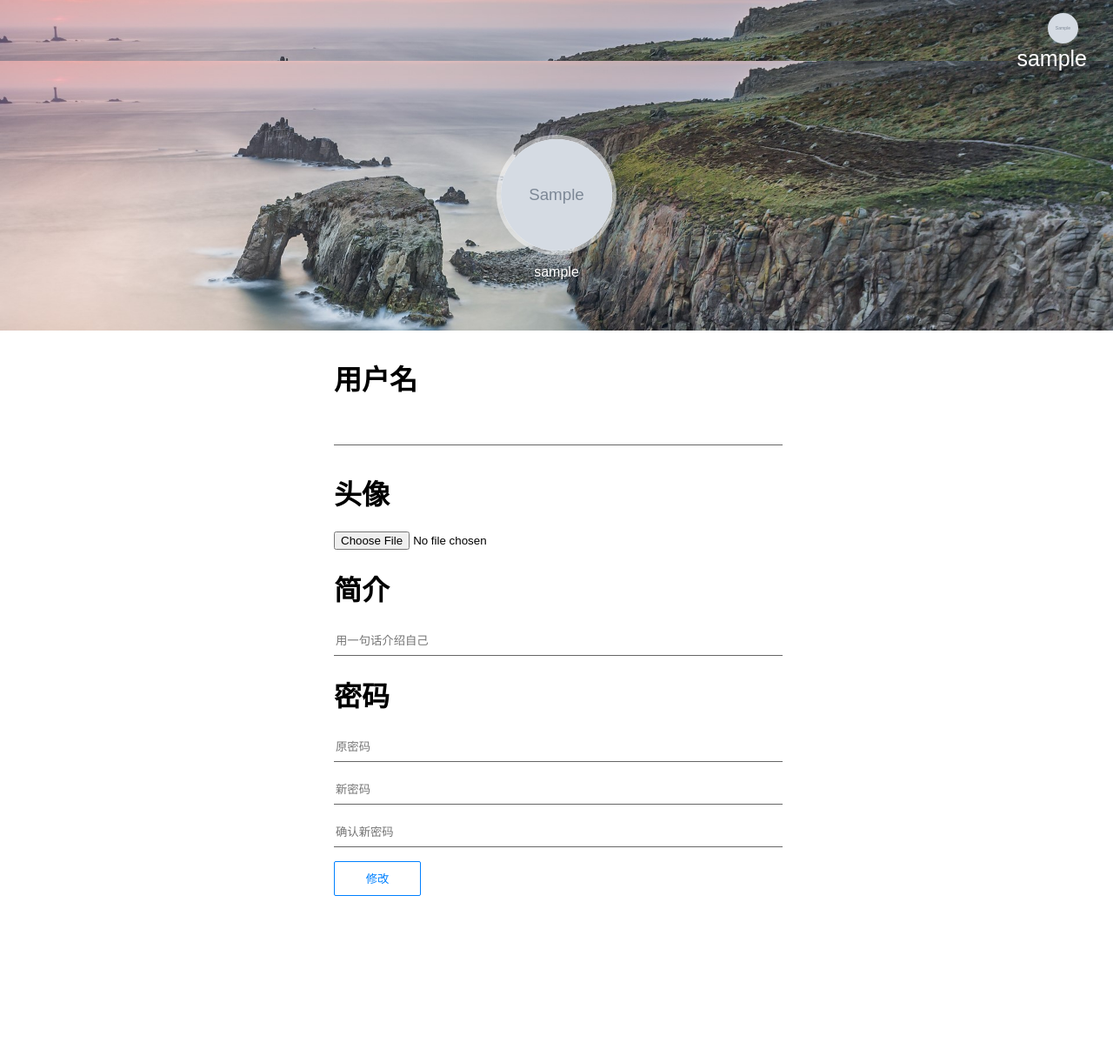
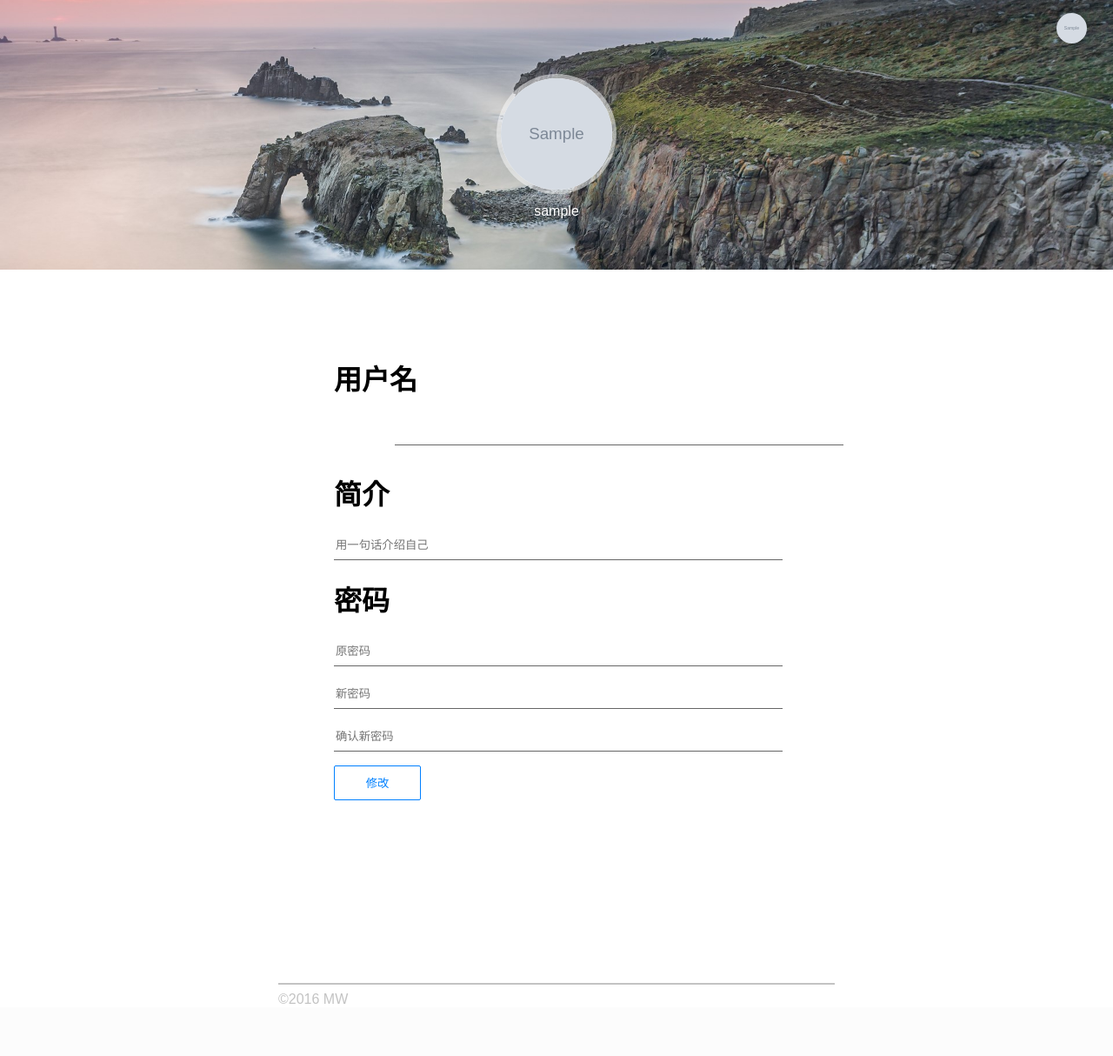
Before and after one commit to xiaoshuishuihuohuo/blog, a Flask app: page /user/setting in a window 1280 px wide. Shown: the top 1214 px of the page at 87% size. After the commit the page ends 1154 px from the top, so only its background shows below. Run offline with Flask 2, Linux system fonts and the light colour scheme; a user stored in the database is signed in; tables that the repository leaves empty hold one stand-in row (values such as "Sample post"); grey boxes marked "Sample" are stand-in pictures.

Commit message:
调整header头像、用户名、悬浮菜单显示

```diff
--- a/app/static/css/overall.css
+++ b/app/static/css/overall.css
@@ -43,17 +43,20 @@ body {
 	color: #ffffff;
 	font-size: 20px;
 	font-weight: lighter;
-	right: 30px;
+	right: 20px;
 	top: 15px;
 	position: absolute;
-	width: 100px;
+	/*width: 100px;*/
+	width: auto;
 }
 
 #username {
 	font-size: 25px;
 	text-align: right;
+	margin-left: 70px;
 	margin-bottom: 10px;
-	width: 100%;
+	/*width: 100%;*/
+	width: auto;
 }
 
 #username a {
@@ -81,16 +84,21 @@ body {
 	background: #FFF;
 	border-radius: 2px;
 	box-shadow: 0 6px 12px rgba(0,0,0,.175);
+	color: #000;
+	font-size: 13px;
 	margin-top: 0;
 	position: absolute;
 	width: 100px;
 	z-index: 9999;
+	text-align: center;
+}
+
+.drop-menu .username {
+	padding: 7px 0;
 }
 
 .drop-menu ul {
-	font-size: 13px;
 	padding-left: 0;
-	text-align: center;
 	margin: 0;
 }
 
--- a/app/templates/header.html
+++ b/app/templates/header.html
@@ -4,11 +4,11 @@
         <div id="username">
             <a href="/mainpage">
                 <img src={{ current_user.avatar_url() }}>
-                <span>{{ current_user.nickname }}</span>
             </a>
         </div>
 
         <div class="drop-menu">
+            <div class="username"><span>{{ current_user.nickname }}</span></div>
             <ul>
                 <li id="settings">
                     <a href="/user/setting">设置</a>
--- a/app/templates/setting.html
+++ b/app/templates/setting.html
@@ -16,7 +16,6 @@
 <body>
 	{% include 'header.html' %}
 
-	<div id="portrait-div">
 	<div id="portrait-div">
 		<div id="portrait-empty"></div>
 
@@ -40,11 +39,6 @@
 		</div>
 	</div>
 
-		<div id="portrait-username">
-			<p>{{ nickname }}</p>
-		</div>
-	</div>
-
     <div class="wrapper">
 		<div id="setting">
 			<form action="" method="post">
@@ -52,11 +46,6 @@
 				<div id="setting-username">
 					<input type="text" id="username" name="username" value="{{ username }}">
 					<span class="message" id="username-message"></span>
-				</div>
-
-				<h1>头像</h1>
-				<div id="setting-avatar">
-					<input type="file" name="avatar">
 				</div>
 
 				<div id="setting-description">
```
Lines whose indentation alone changed are shown as unchanged.
